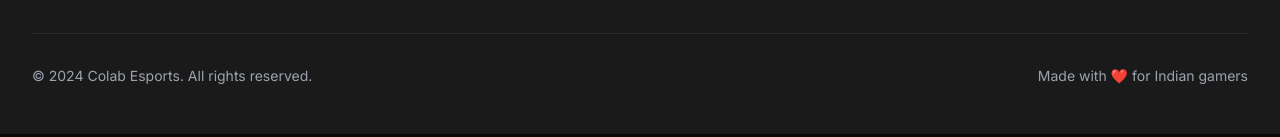
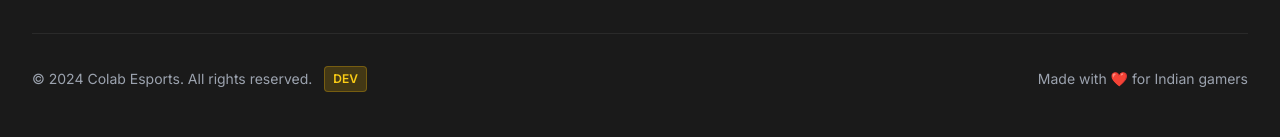
Before and after one commit to Colab-Platforms/Esports, a React (Create React App) app in the folder client/: page / in a window 1280 px wide. Shown: the part 2345-2482 px from the top of the page. Built offline with nearby package versions, Linux system fonts and the light colour scheme; no server answers.

Commit message:
docs: Add deployment URLs reference and environment indicator

```diff
--- a/client/src/components/layout/Footer.js
+++ b/client/src/components/layout/Footer.js
@@ -3,6 +3,10 @@ import { Link } from 'react-router-dom';
 import { FiTwitter, FiInstagram, FiYoutube, FiMail } from 'react-icons/fi';
 
 const Footer = () => {
+  // Environment indicator
+  const isDev = window.location.hostname.includes('esports-eciq') ||
+                window.location.hostname === 'localhost';
+
   return (
     <footer className="bg-gaming-charcoal border-t border-gaming-slate mt-auto">
       <div className="max-w-7xl mx-auto px-4 sm:px-6 lg:px-8 py-12">
@@ -93,9 +97,16 @@ const Footer = () => {
         </div>
 
         <div className="border-t border-gaming-slate mt-8 pt-8 flex flex-col md:flex-row justify-between items-center">
-          <p className="text-gray-400 text-sm">
-            © 2024 Colab Esports. All rights reserved.
-          </p>
+          <div className="flex items-center space-x-3">
+            <p className="text-gray-400 text-sm">
+              © 2024 Colab Esports. All rights reserved.
+            </p>
+            {isDev && (
+              <span className="px-2 py-1 bg-yellow-500/20 text-yellow-400 text-xs font-semibold rounded border border-yellow-500/30">
+                DEV
+              </span>
+            )}
+          </div>
           <p className="text-gray-400 text-sm mt-2 md:mt-0">
             Made with ❤️ for Indian gamers
           </p>
```
Also changed, not shown: 1 other file (tests, documents, lock files or other folders).
